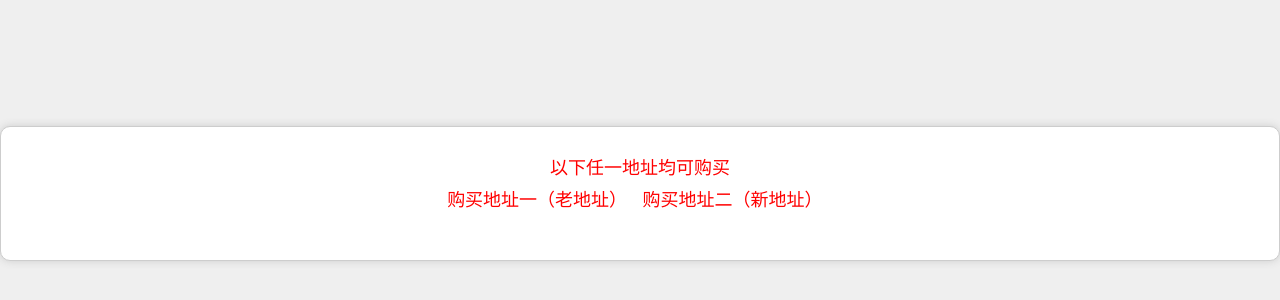
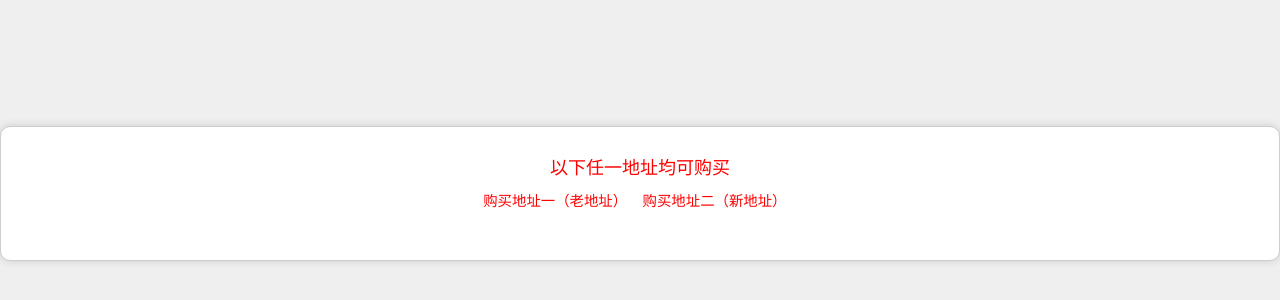
Before and after one commit to 1024wz/1024wz.github.io, a plain HTML site: page well-known/pki-validation/pay.html in a window 1280 px wide. Shown: the part 74-374 px from the top of the page. Drawn offline with Linux system fonts and the light colour scheme.

Commit message:
Update pay.html

```diff
--- a/well-known/pki-validation/pay.html
+++ b/well-known/pki-validation/pay.html
@@ -15,8 +15,8 @@
             <dl>
                 <dt>
                     <font style="color: red">以下任一地址均可购买<br />
-                        <a href="https://www.365faka.ml/trade/37.html" target="_blank"><font style="color: red">购买地址一（老地址）</font></a>&nbsp;&nbsp;
-                        <a href="https://wwww.365faka.ml/#/goods?goods_id=2" target="_blank"><font style="color: red">购买地址二（新地址）</font></a>&nbsp;&nbsp;
+                        <a href="https://www.365faka.ml/trade/37.html" target="_blank"><font style="color: red;font-size: 80%;">购买地址一（老地址）</font></a>&nbsp;&nbsp;
+                        <a href="https://wwww.365faka.ml/#/goods?goods_id=2" target="_blank"><font style="color: red; font-size:80%;">购买地址二（新地址）</font></a>&nbsp;&nbsp;
                         <!--
                         <a href="https://www.blackhost.nl/cart.php?gid=1" target="_blank"><font style="color: red">购买地址二</font></a>&nbsp;&nbsp;
                         <a href="https://www.blackhost.nl/card/" target="_blank"><font style="color: red">购买地址三</font></a>&nbsp;&nbsp;
```
